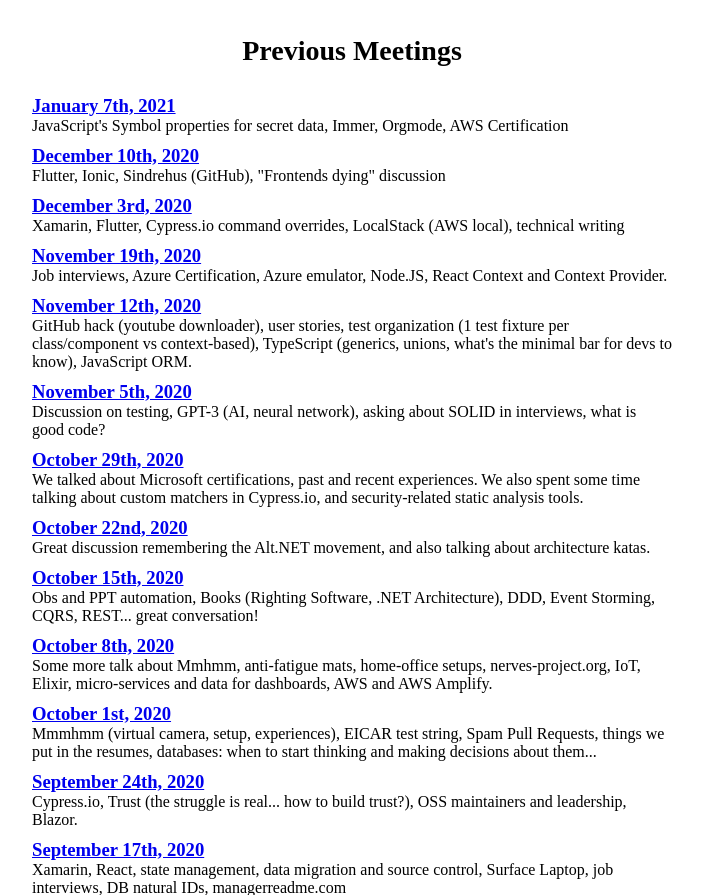
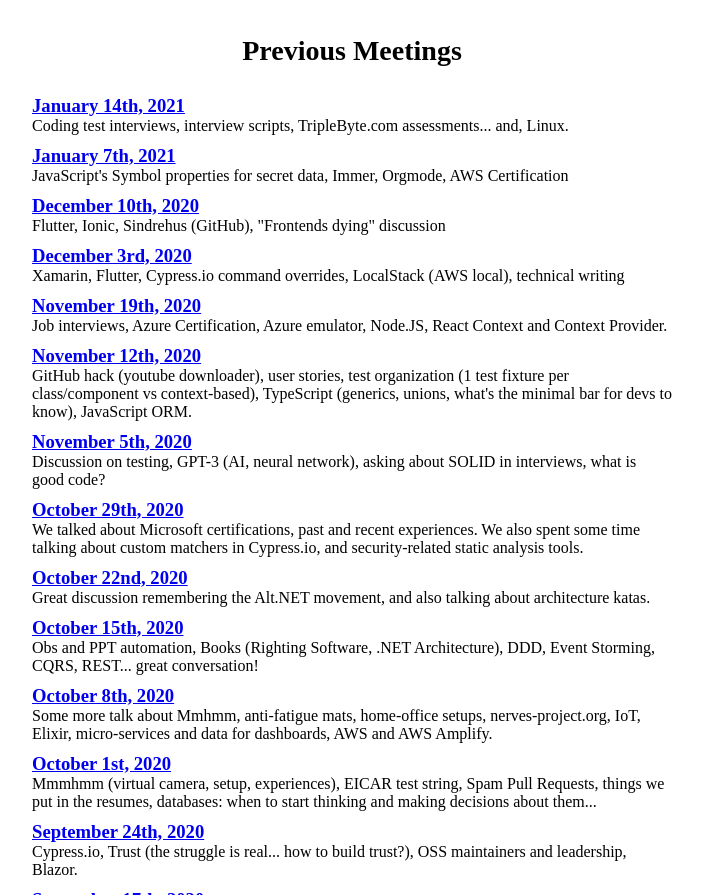
Before and after one commit to virtualbrownbag/virtualbrownbag.github.io, a website: page index.html in a window 1280 px wide. Shown: the part 1206-2101 px from the top of the page, without its empty margins (298-1001 px from the left). Drawn offline with Linux system fonts and the light colour scheme; a web font is replaced by a local one.

Commit message:
add video for jan 14

```diff
--- a/index.html
+++ b/index.html
@@ -62,6 +62,12 @@
     <section id="previous-meetings">
       <h3>Previous Meetings</h3>
       <ol>
+        <li>
+          <h4>
+            <a href="https://www.youtube.com/watch?v=KNiZb06YK0U">January 14th, 2021</a>
+          </h4>
+          Coding test interviews, interview scripts, TripleByte.com assessments... and, Linux.
+        </li>
         <li>
           <h4>
             <a href="https://youtu.be/TBVjpTXuO-Y">January 7th, 2021</a>
```
